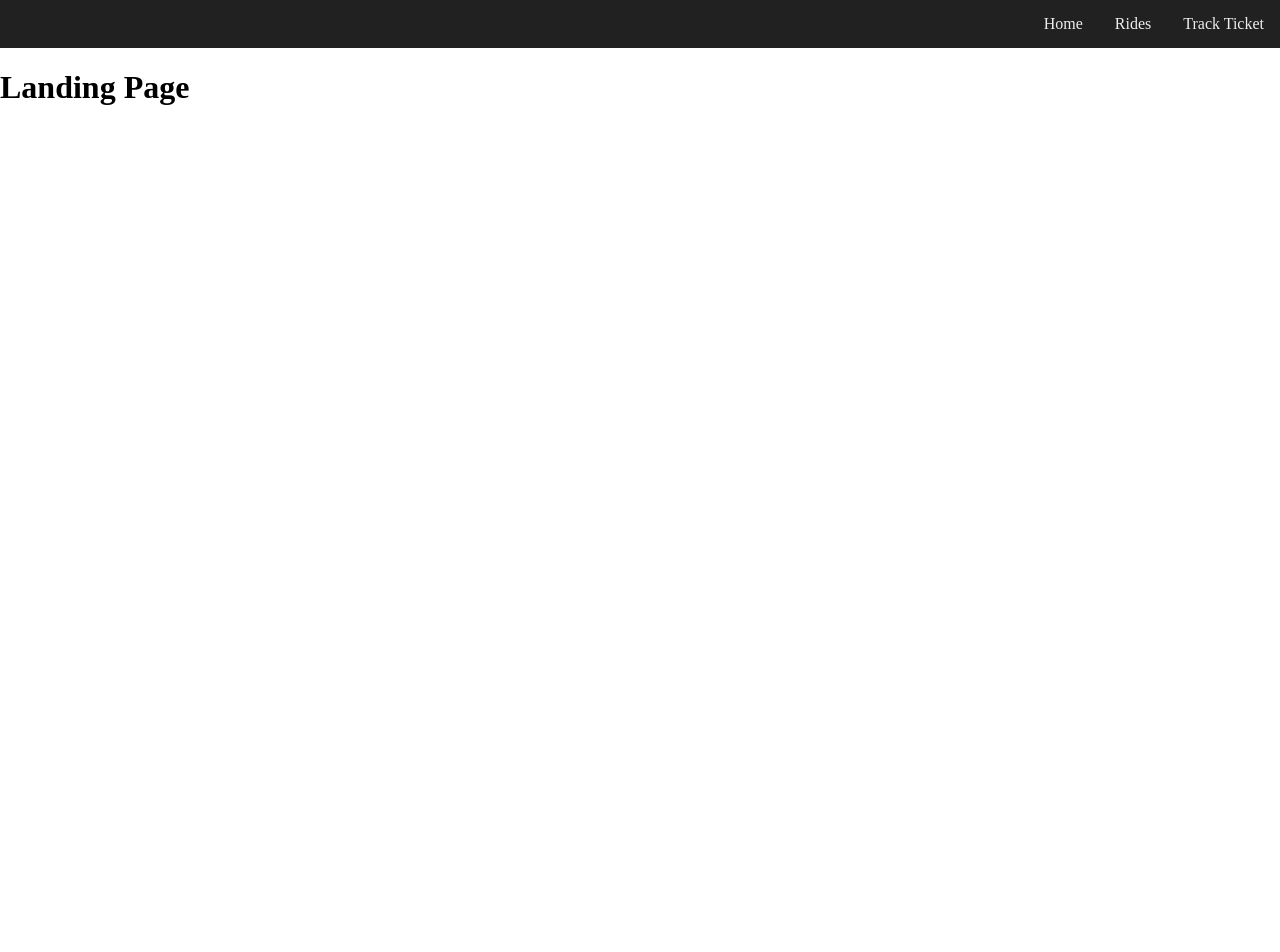
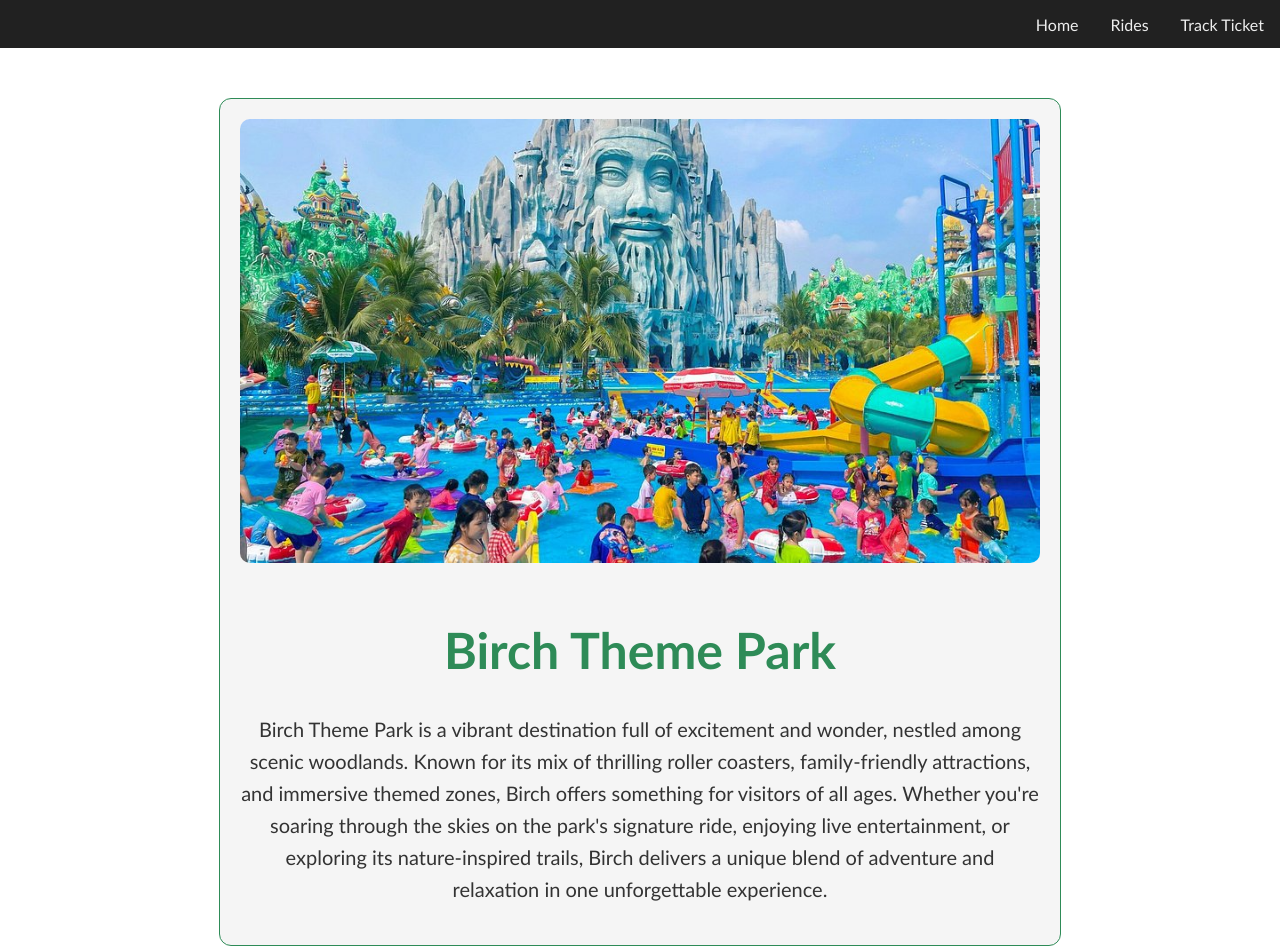
Before and after one commit to zeshan2001/Theme-park-front-end, a React (Vite) app: page / in a window 1280 px wide. Shown: the top 952 px of the page. Before the commit the page ends 800 px from the top, so only its background shows below. Built offline with nearby package versions, Linux system fonts and the light colour scheme.

Commit message:
added good style

```diff
--- a/src/App.css
+++ b/src/App.css
@@ -1,12 +1,41 @@
+/* Global Styles */
 body {
   margin: 0;
   box-sizing: border-box;
+  font-family: 'Calibri', 'Segoe UI';
+  background-color: white;
+  color: #333333;
 }
 
-a {
-  color: #eee;
-  text-decoration: none;
+/* Home Styles */
+.container {
+  max-width: 800px;
+  margin: 50px auto;
+  padding: 20px;
+  text-align: center;
+  background-color: whitesmoke;
+  border-radius: 12px;
+  border: solid 1px #2e8b57;
 }
+
+.container img {
+  max-width: 100%;
+  height: auto;
+  border-radius: 10px;
+  margin-bottom: 20px;
+}
+
+.container h1 {
+  font-size: 50px;
+  color: #2e8b57;
+}
+
+.container p {
+  font-size: 20px;
+  line-height: 1.6;
+}
+
+/* Header CSS */
 header {
   background-color: #212121;
   display: flex;
@@ -15,73 +44,100 @@ header {
   height: 3em;
 }
 
+a {
+  color: #eee;
+  text-decoration: none;
+}
+
 header nav a {
   margin: 0 1em;
 }
 
+/* Ride CSS*/
 .rides {
   display: flex;
   flex-wrap: wrap;
   justify-content: center;
   gap: 20px;
 }
+
 .header-text {
   text-align: center;
+  font-size: 50px;
+  color: #2e8b57;
 }
 
 .ride-container {
-  border: 1px solid;
-  width: 500px;
-  height: 400px;
+  max-width: 800px;
+  margin: 50px auto;
+  padding: 20px;
+  text-align: center;
+  background-color: whitesmoke;
+  border-radius: 12px;
+  border: solid 1px #2e8b57;
 }
 
 .img-container {
   width: auto;
 }
+
 .img-container img {
   width: 100%;
   height: 200px;
 }
+
 .info-container {
   padding: 0 10px;
 }
+
 .name-price {
   display: flex;
   align-items: center;
   justify-content: space-between;
 }
+
 .btn-container {
   display: flex;
-  justify-content: end;
-  margin-top: 40px;
+  justify-content: flex-end;
+  margin-top: 35px;
 }
+
 .ride-btn-book {
-  color: green;
+  color: white;
   text-decoration: underline;
   text-align: end;
+  text-decoration: none;
+  background-color: green;
+  padding: 10px 20px;
+  border-radius: 10px;
+  font-weight: bold;
 }
 
-/* Booking Form CSS */
+/* Booking Form CSS*/
 .booking-form {
-  background: white;
+  background-color: whitesmoke;
   padding: 30px 40px;
-  border-radius: 10px;
-  box-shadow: 0 8px 20px rgba(0, 0, 0, 0.1);
+  border-radius: 20px;
   width: 100%;
-  max-width: 400px;
+  max-width: 700px;
+  margin: 50px auto;
+  border: solid 1px #2e8b57;
+  text-align: center;
 }
 
 .booking-form h2 {
+  font-size: 50px;
+  color: #2e8b57;
   margin-bottom: 20px;
   text-align: center;
-  color: #333;
 }
 
 .booking-form label {
+  font-size: 30px;
   display: block;
   margin-top: 15px;
   margin-bottom: 5px;
-  color: #555;
+  color: #2e8b57;
 }
 
 .booking-form input,
@@ -96,27 +152,24 @@ header nav a {
 .booking-form button {
   margin-top: 20px;
   width: 100%;
-  background-color: #007bff;
+  background-color: #2e8b57;
   color: white;
   padding: 12px;
   border: none;
   border-radius: 6px;
   font-size: 16px;
-  cursor: pointer;
-  transition: background-color 0.3s ease;
 }
 
 .booking-form button:hover {
-  background-color: #0056b3;
+  background-color: #246942;
 }
 
-/* Ticket.jsx CSS */
+/* Ticket CSS */
 .search-ticket-container {
   display: flex;
   flex-direction: column;
   align-items: center;
   margin-top: 40px;
-  /* background-color: rgb(226, 241, 255); */
 }
 
 .search-form {
@@ -142,13 +195,18 @@ header nav a {
   border: none;
   height: 100%;
   width: 100px;
-  background-color: blue;
+  background-color: #2e8b57;
+  color: white;
 }
 
 .ticket-conatiner {
-  width: 300px;
-  margin-top: 40px;
-  margin-bottom: 30px;
+  max-width: 800px;
+  margin: 50px auto;
+  padding: 20px;
+  text-align: center;
+  background-color: whitesmoke;
+  border-radius: 12px;
+  border: solid 1px #2e8b57;
 }
 
 .img-div img {
@@ -168,16 +226,18 @@ header nav a {
   border-radius: 10px;
   padding: 10px;
 }
+
 .ticket-detail h1 {
   margin: 0;
 }
 
 .ticket-detail .name,
-.date,
-.ticketId {
+.ticket-detail .date,
+.ticket-detail .ticketId {
   display: flex;
   justify-content: space-between;
 }
+
 .price {
   display: flex;
   justify-content: end;
--- a/src/pages/BookingForm.jsx
+++ b/src/pages/BookingForm.jsx
@@ -13,7 +13,7 @@ const BookingForm = ({ handleSubmit, handleChange, formState, getRideId }) => {
       <div className="booking-form">
         <h2>Book Your Ticket</h2>
         <form>
-          <label htmlFor="name">Name:</label>
+          <label htmlFor="name">Enter your Name</label>
           <input
             type="text"
             id="name"
@@ -23,7 +23,7 @@ const BookingForm = ({ handleSubmit, handleChange, formState, getRideId }) => {
             required
           ></input>
 
-          <label htmlFor="purchase_date">Date</label>
+          <label htmlFor="purchase_date">Add a Date</label>
           <input
             type="date"
             id="purchase_date"
--- a/src/pages/Home.jsx
+++ b/src/pages/Home.jsx
@@ -1,8 +1,22 @@
+import themePark from '../images/themePark.png'
+
 const Home = () => {
   return (
-    <>
-      <h1>Landing Page</h1>
-    </>
+    <div className="container">
+      <img src={themePark} alt=":(" />
+      <h1>Birch Theme Park</h1>
+
+      <p>
+        Birch Theme Park is a vibrant destination full of excitement and wonder,
+        nestled among scenic woodlands. Known for its mix of thrilling roller
+        coasters, family-friendly attractions, and immersive themed zones, Birch
+        offers something for visitors of all ages. Whether you're soaring
+        through the skies on the park's signature ride, enjoying live
+        entertainment, or exploring its nature-inspired trails, Birch delivers a
+        unique blend of adventure and relaxation in one unforgettable
+        experience.
+      </p>
+    </div>
   )
 }
 export default Home
--- a/src/pages/Rides.jsx
+++ b/src/pages/Rides.jsx
@@ -1,13 +1,12 @@
 import Ride from '../components/Ride'
 import { useState, useEffect } from 'react'
 import axios from 'axios'
-
 
 const Rides = () => {
   const [rides, setRides] = useState([])
 
   useEffect(() => {
-    const getRides = async() => {
+    const getRides = async () => {
       let response = await axios.get('http://localhost:3001/rides')
       setRides(response.data)
     }
@@ -17,14 +16,14 @@ const Rides = () => {
 
   return (
     <>
-      <h1 className='header-text'>List of Rides</h1>
-      <div className='rides'>
+      <h1 className="header-text">List of Rides</h1>
+      <div className="rides">
         {rides.length > 0 ? (
           rides.map((ride) => {
             return <Ride key={ride._id} ride={ride} />
           })
         ) : (
-          <h1>Loading...</h1>
+          <h1 className="header-text">Loading...</h1>
         )}
       </div>
     </>
```
Also changed, not shown: src/images/themePark.png (added).
